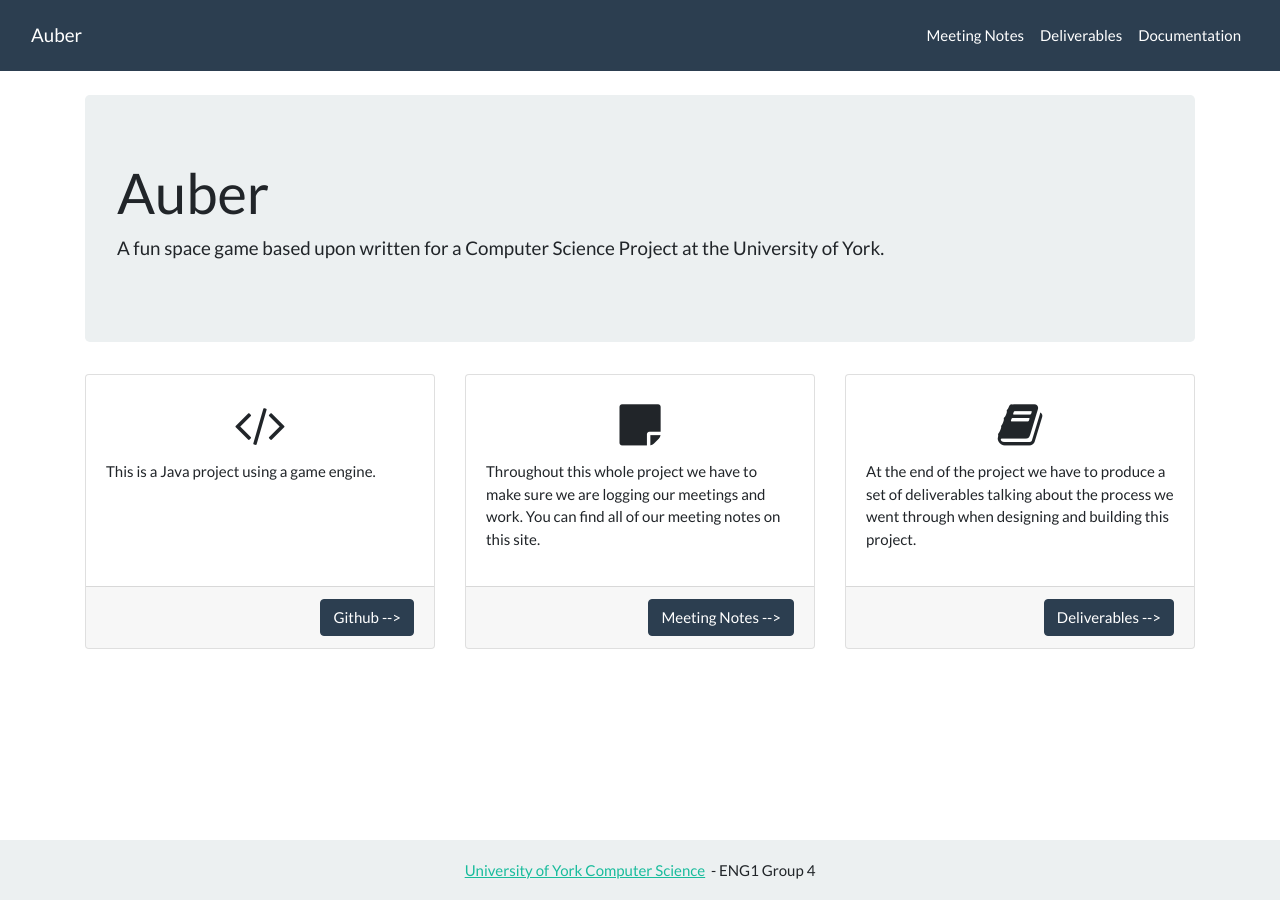
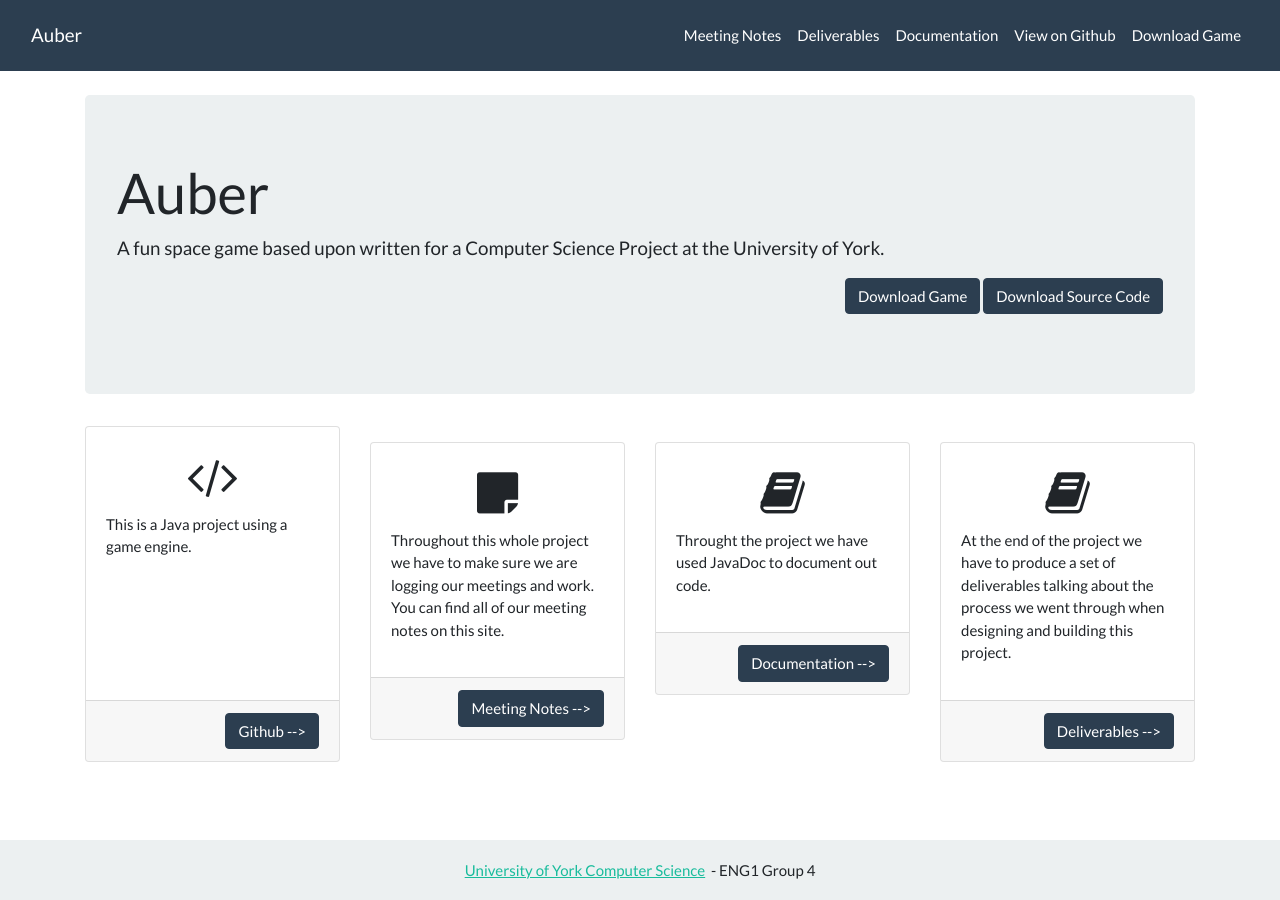
Before and after one commit to ENG1-Eclipse/website2, a Jekyll site: the page built from index.html, in a window 1280 px wide. Built offline with Jekyll 4.4.1, drawn with Linux system fonts in a browser that asks for light colours; nearby versions of some CDN libraries.

Commit message:
Update navbar

```diff
--- a/_data/navigation.yml
+++ b/_data/navigation.yml
@@ -4,3 +4,8 @@
   url: /deliverables
 - title: Documentation
   url: /docs
+- title: View on Github
+  url: https://github.com/ENG1-Group4/Auber
+  external: true
+- title: Download Game
+  url:
--- a/_includes/navbar.html
+++ b/_includes/navbar.html
@@ -15,7 +15,7 @@
                     {% endif %}
                     {% if link.sublinks %}
                         <li class="nav-item dropdown">
-                            <a href="{% if link.external == false %}{{ site.url }}{{ site.baseurl }}{%endif%}{{ link.url }}" class="nav-link dropdown-toggle {{ class }}" data-toggle="dropdown" role="button" aria-haspopup="true" aria-expanded="false">{{ link.title }} <span class="caret"></span></a>
+                            <a href="{% if link.external == false %}{{ site.url }}{{ site.baseurl }}{%endif%}{{ link.url }}" {% if link.external == true %}target="_blank"{%endif%} class="nav-link dropdown-toggle {{ class }}" data-toggle="dropdown" role="button" aria-haspopup="true" aria-expanded="false">{{ link.title }} <span class="caret"></span></a>
                             <div class="dropdown-menu dropdown-menu-right">
                                 {% for sublink in link.sublinks %}
                                     {% if sublink.title == 'separator' %}
--- a/index.html
+++ b/index.html
@@ -6,9 +6,13 @@ layout: default
 <div class="jumbotron">
     <h1 class="display-4">{{ site.title }}</h1>
     <p class="lead">A fun space game based upon written for a Computer Science Project at the University of York.</p>
+    <p class="text-right">
+      <a href="" class="btn btn-primary">Download Game</a>
+      <a href="https://github.com/ENG1-Group4/Auber" class="btn btn-primary">Download Source Code</a>
+    </p>
 </div>
 <div class="row">
-  <div class="col-12 col-md-4">
+  <div class="col-12 col-md-6 col-lg-3">
       <div class="card h-100">
         <div class="card-body">
           <h1 class="text-center">
@@ -23,7 +27,7 @@ layout: default
         </div>
       </div>
   </div>
-  <div class="col-12 col-md-4 mt-3 mt-md-0">
+  <div class="col-12 col-md-6 col-lg-3 mt-3">
     <div class="card">
       <div class="card-body">
         <h1 class="text-center">
@@ -38,7 +42,22 @@ layout: default
       </div>
     </div>
   </div>
-  <div class="col-12 col-md-4 mt-3 mt-md-0">
+  <div class="col-12 col-md-6 col-lg-3 mt-3">
+    <div class="card">
+      <div class="card-body">
+        <h1 class="text-center">
+          <i class="fa fa-book" aria-hidden="true"></i>
+        </h1>
+        <p>
+          Throught the project we have used JavaDoc to document out code.
+        </p>
+      </div>
+      <div class="card-footer text-right">
+        <a class="btn btn-primary stretched-link" href="{{ site.baseurl }}{% link deliverables.html %}">Documentation --></a>
+      </div>
+    </div>
+  </div>
+  <div class="col-12 col-md-6 col-lg-3 mt-3">
     <div class="card">
       <div class="card-body">
         <h1 class="text-center">
@@ -53,4 +72,5 @@ layout: default
       </div>
     </div>
   </div>
+
 </div>
```
